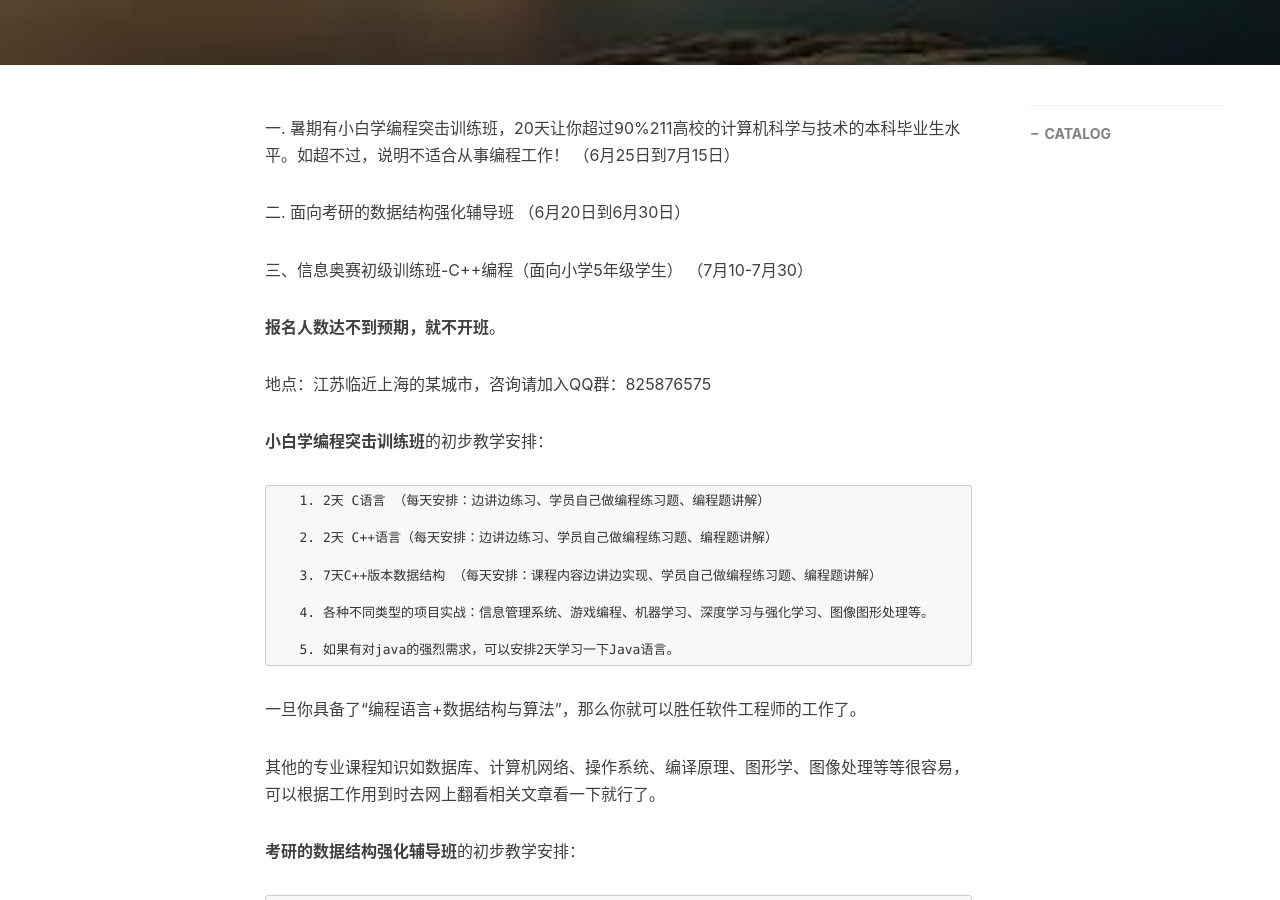
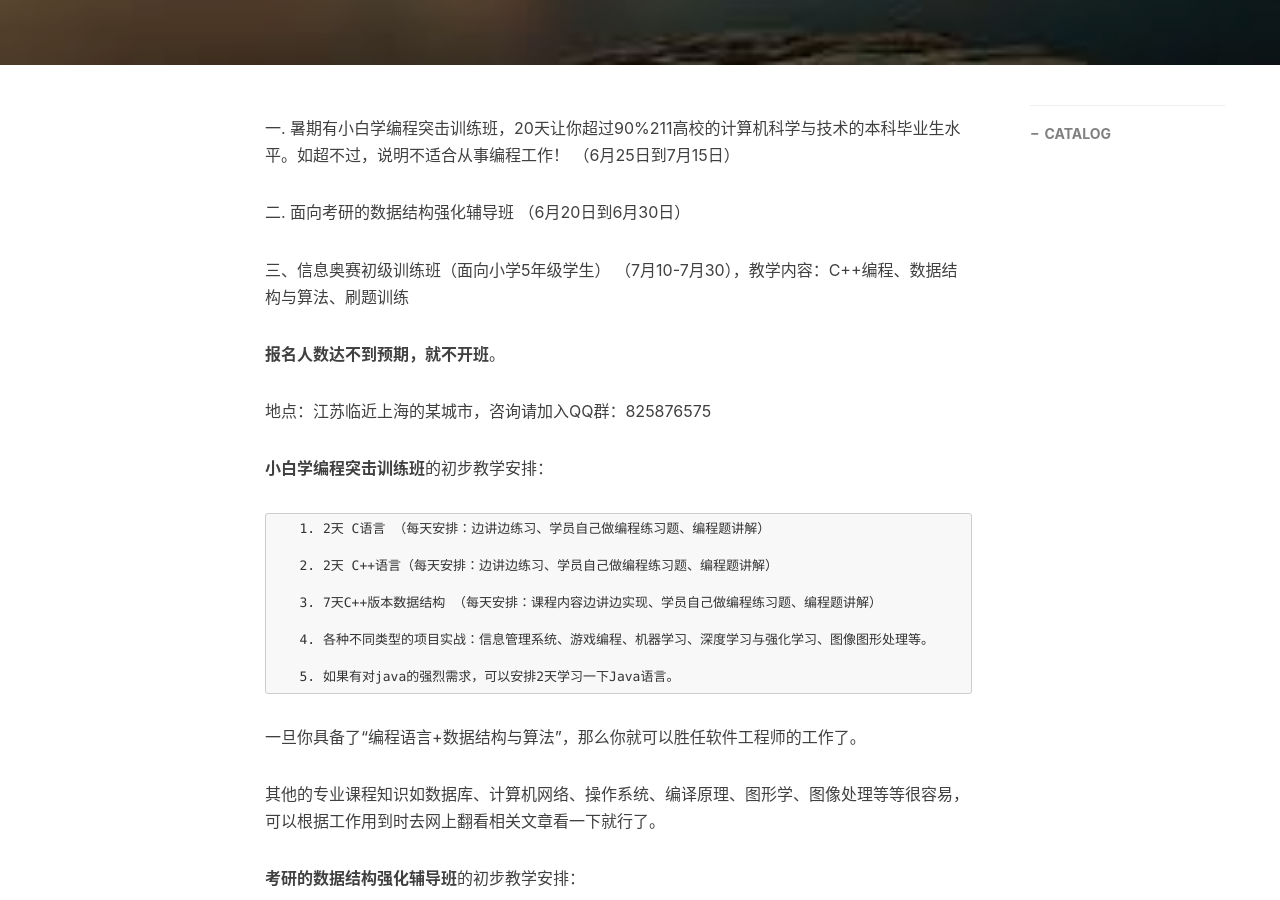
Before and after one commit to xuepro/xuepro.github.io, a Jekyll site: the page built from _posts/2019-05-25-暑期：小白学编程和考研数据结构突击强化班 .md, in a window 1280 px wide and 900 px high, scrolled down 518 px. Built offline with Jekyll 4.4.1, drawn with Linux system fonts in a browser that asks for light colours; nearby versions of some CDN libraries; comment, search, counter and statistics services are not loaded.

Commit message:
Update 2019-05-25-暑期：小白学编程和考研数据结构突击强化班 .md

```diff
--- a/_posts/2019-05-25-暑期：小白学编程和考研数据结构突击强化班 .md
+++ b/_posts/2019-05-25-暑期：小白学编程和考研数据结构突击强化班 .md
@@ -19,7 +19,7 @@ tags:
 二. 面向考研的数据结构强化辅导班
 （6月20日到6月30日）
 
-三、信息奥赛初级训练班-C++编程（面向小学5年级学生） （7月10-7月30）
+三、信息奥赛初级训练班（面向小学5年级学生） （7月10-7月30），教学内容：C++编程、数据结构与算法、刷题训练
 
 
 **报名人数达不到预期，就不开班**。
```
